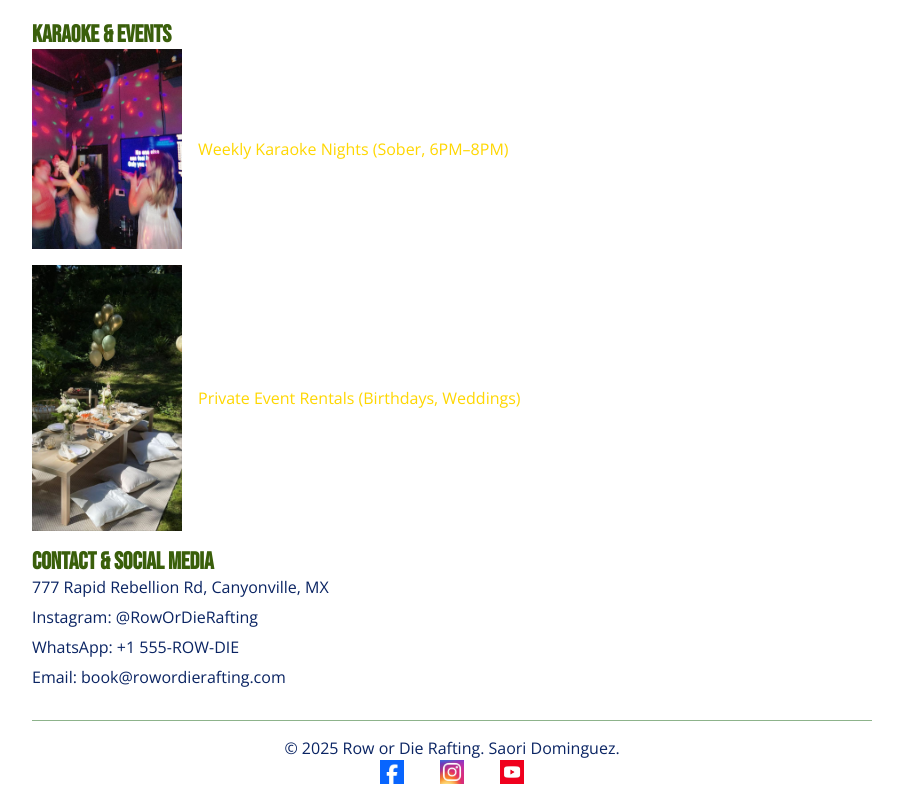
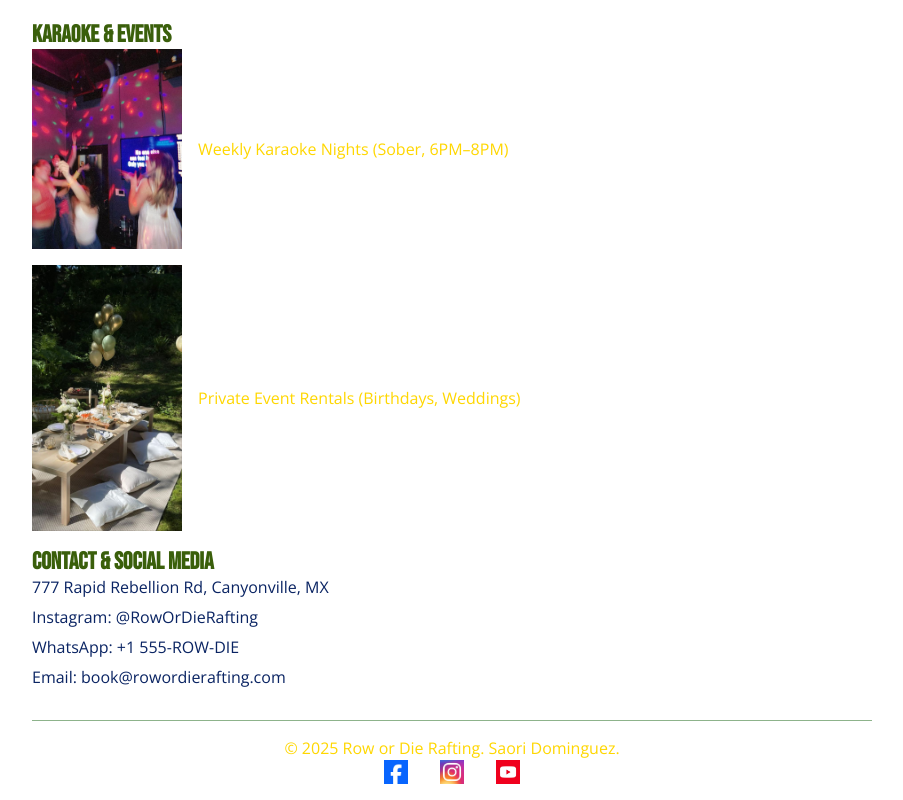
Before and after one commit to SaoriDominguez/wdd130, a plain HTML site: page wwr/about.html in a window 1280 px wide. Shown: the part 5091-5891 px from the top of the page, without its empty margins (188-1091 px from the left). Drawn offline with nearby package versions, Linux system fonts and the light colour scheme.

Commit message:
Make paragraphs royal blue and resize social icons

```diff
--- a/wwr/styles/rafting.css
+++ b/wwr/styles/rafting.css
@@ -186,18 +186,18 @@ footer {
 .socialmedia a:hover {
   text-decoration: underline;
 }
-/* 1. Only paragraphs and list items in Royal Blue */
-p,
+/* === Override paragraph & list-item color to Royal Blue === */
+.hero article p,
+section#history p,
 #courses li,
-#contact-details li,
-.hero article p {
-  color: var(--secondary-color);
+#contact-details li {
+  color: var(--secondary-color) !important;
 }
 
-/* 2. Uniform, smaller social‐media icons */
+/* === Shrink all social-media icons uniformly === */
 .socialmedia img {
-  width: 24px;
+  width: 24px !important;
   height: auto;
-  margin: 0 8px;
+  margin: 0 6px;
   vertical-align: middle;
 }
```
